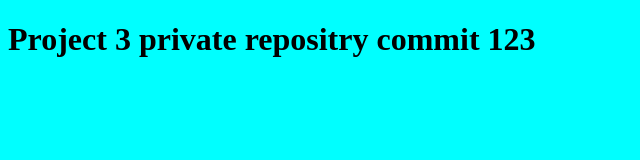
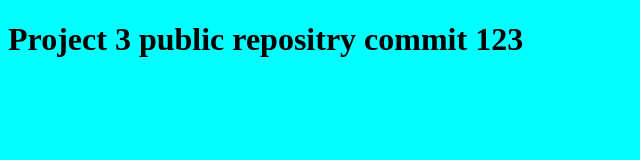
Before and after one commit to sadiq5566/project3, a plain HTML site: page index.html in a window 1280 px wide. Shown: the whole page, without its empty margins (0-640 px from the left). Drawn offline with Linux system fonts and the light colour scheme.

Commit message:
change in h1 tag

```diff
--- a/index.html
+++ b/index.html
@@ -9,6 +9,6 @@
     </title>
 </head>
 <body>
-<h1>Project 3 private repositry commit 123</h1>
+<h1>Project 3 public repositry commit 123</h1>
 </body>
 </html>
```
